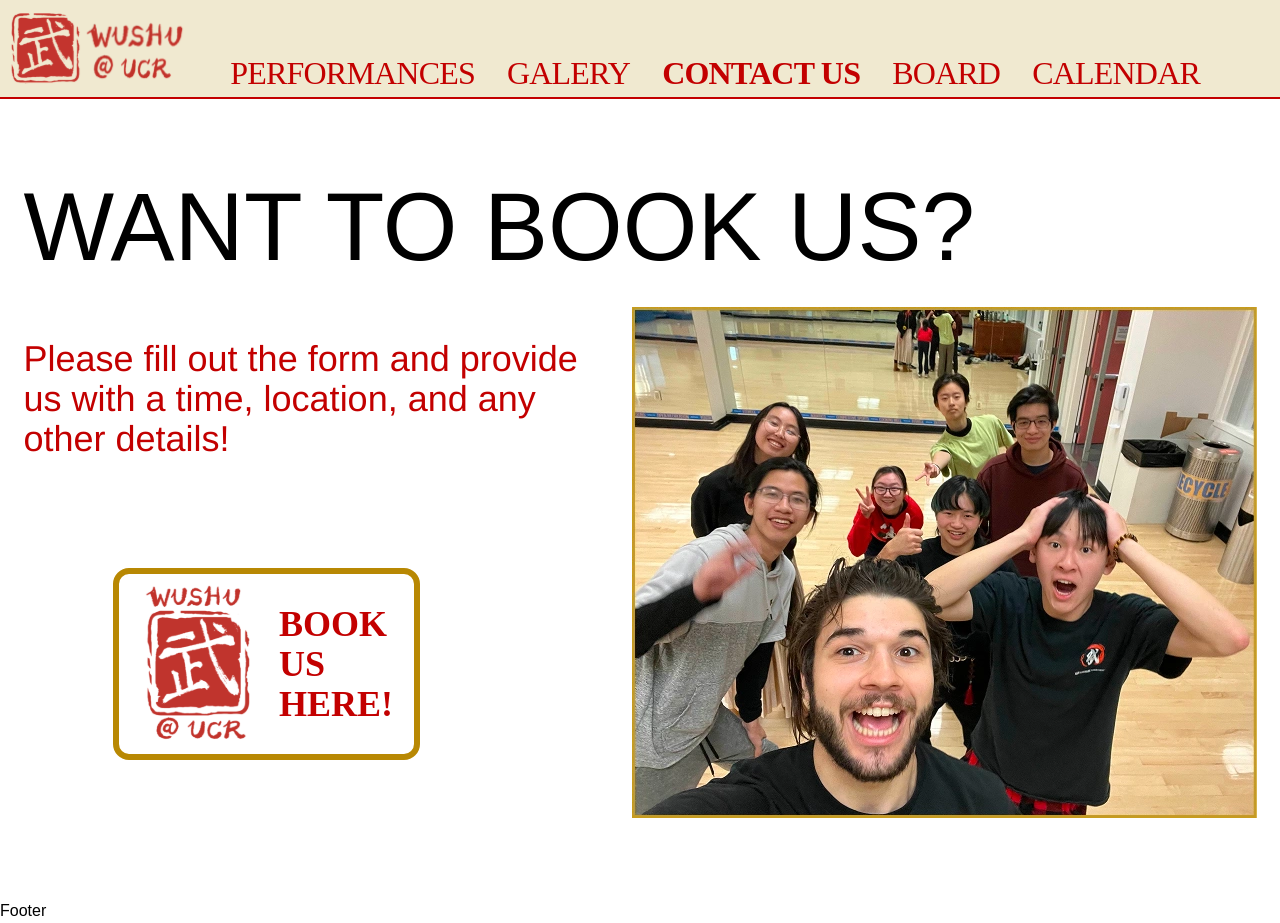
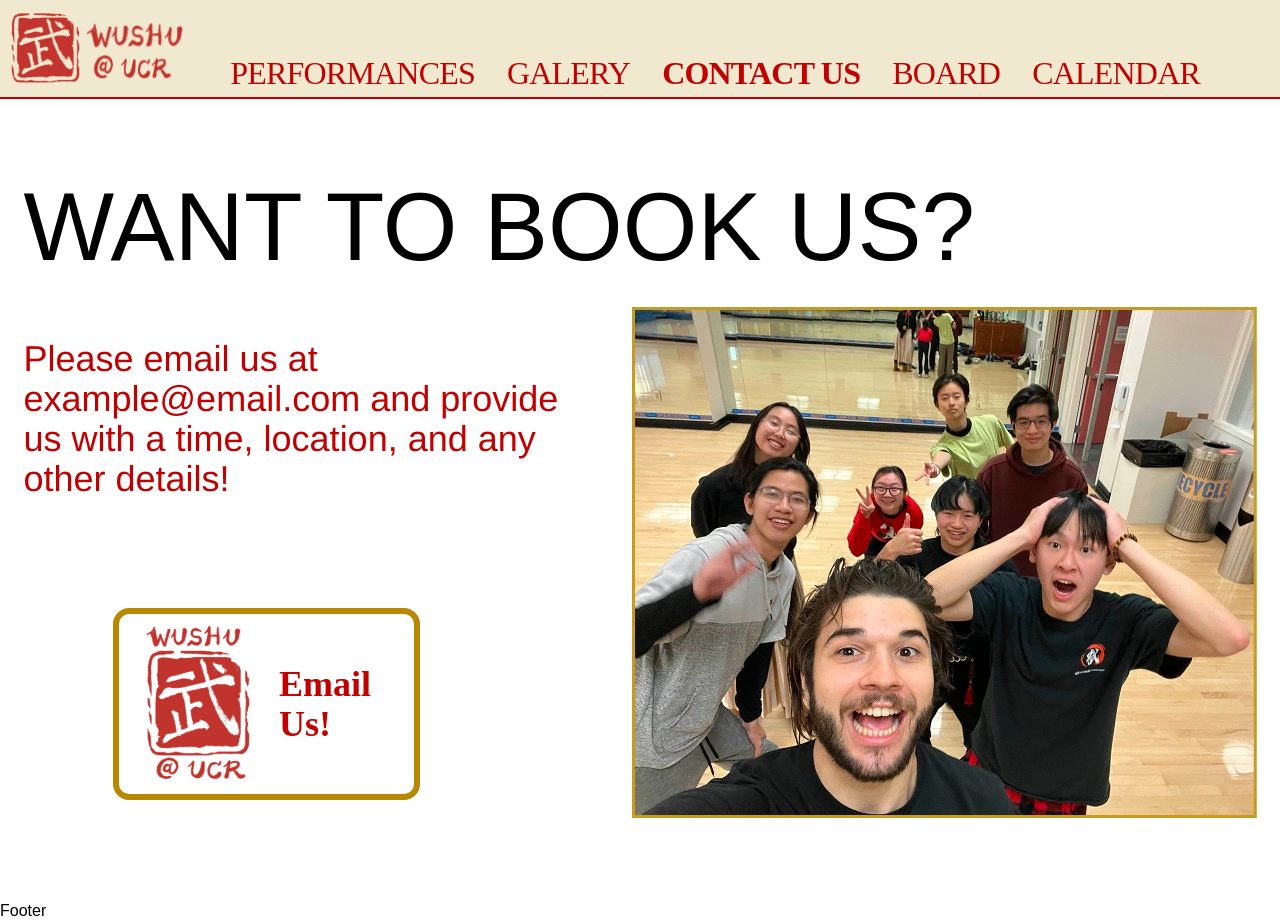
Before and after one commit to acm-ucr/wushu-website, a Next.js app: page /contact in a window 1280 px wide. Built offline with nearby package versions, Linux system fonts and the light colour scheme; a web font is replaced by a local one.

Commit message:
changed button to example email with default text

```diff
--- a/src/components/contact/WantToBookUs.tsx
+++ b/src/components/contact/WantToBookUs.tsx
@@ -3,6 +3,16 @@ import Link from "next/link";
 import Image from "next/image";
 import GroupPhoto from "@/public/images/contact_us/want_to_book_us.webp";
 import WushuLogo from "@/public/logos/wushufront.svg";
+
+const email = `mailto:example@email.com?subject=${encodeURIComponent("Wushu Booking Request")}&body=${encodeURIComponent(`Hi Wushu Team,
+
+  I would like to book you for an event. Here are the details:
+  - Time:
+  - Location:
+  - Other info:
+
+  Thanks!`)}`;
+
 const WantToBookUs = () => {
   return (
     <div>
@@ -10,13 +20,13 @@ const WantToBookUs = () => {
       <div className="flex">
         <div>
           <div className="font-arimo text-wushu-red-100 mr-8 w-[45vw] pt-8 text-4xl">
-            Please fill out the form and provide us with a time, location, and
-            any other details!
+            Please email us at example@email.com and provide us with a time,
+            location, and any other details!
           </div>
           <div className="flex h-[80%] w-[80%] items-center justify-center">
             <Link
               className="border-wushu-gold-100 flex h-[24vh] w-[24vw] items-center justify-center rounded-2xl border-6 bg-white"
-              href="book-us"
+              href={email}
             >
               <Image
                 src={WushuLogo}
@@ -24,7 +34,7 @@ const WantToBookUs = () => {
                 className="h-[20vh] object-contain"
               />
               <div className="text-wushu-red-100 font-amaranth flex w-[110%] text-left text-4xl font-bold">
-                BOOK US HERE!
+                Email Us!
               </div>
             </Link>
           </div>
```
